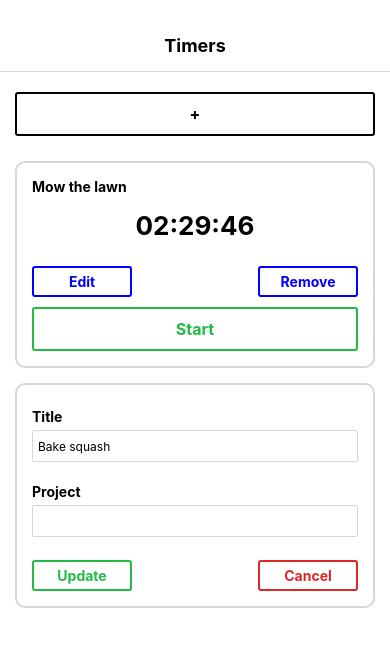
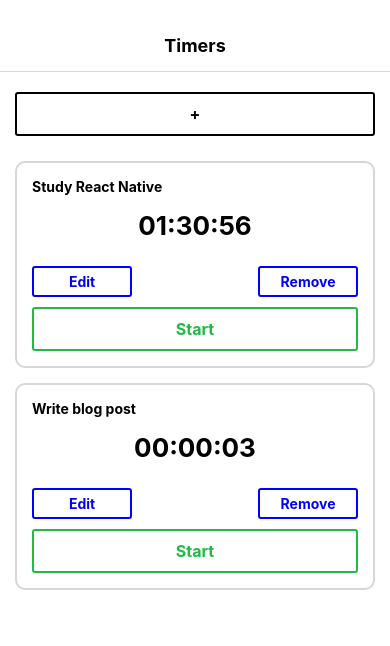
Before and after one commit to chrisjm/react-native-time-tracker, a React Native app: screen / in a window 390 px wide. Shown: the top 646 px of the page. Built offline with nearby package versions, Linux system fonts and the light colour scheme.

Commit message:
Add state to App.js

```diff
--- a/App.js
+++ b/App.js
@@ -1,31 +1,49 @@
 import React from 'react'
 import { StyleSheet, Text, ScrollView, View } from 'react-native'
+import uuidv4 from 'uuid/v4'
 import EditableTimer from './components/EditableTimer'
 import ToggleableTimerForm from './components/ToggleableTimerForm'
 
 export default class App extends React.Component {
+  state = {
+    timers: [
+      {
+        title: 'Study React Native',
+        project: 'Education',
+        id: uuidv4(),
+        elapsed: 5456009,
+        isRunning: true,
+      },
+      {
+        title: 'Write blog post',
+        project: 'Writing',
+        id: uuidv4(),
+        elapsed: 3246,
+        isRunning: false,
+      }
+    ]
+  }
+
   render() {
+    const { timers} = this.state
+
     return (
       <View style={styles.appContainer}>
         <View style={styles.titleContainer}>
           <Text style={styles.title}>Timers</Text>
         </View>
         <ScrollView style={styles.timerList}>
-          <ToggleableTimerForm isOpen={false}/>
-          <EditableTimer
-            id="1"
-            title="Mow the lawn"
-            projects="House Chores"
-            elapsed="8986300"
-            isRunning
-          />
-          <EditableTimer
-            id="2"
-            title="Bake squash"
-            projects="Kitchen Chores"
-            elapsed="3890985"
-            editFormOpen
-          />
+          <ToggleableTimerForm />
+          {timers.map(({ title, project, id, elapsed, isRunning }) => (
+            <EditableTimer
+              key={id}
+              id={id}
+              title={title}
+              projects={project}
+              elapsed={elapsed}
+              isRunning={isRunning}
+            />
+          ))}
         </ScrollView>
       </View>
     );
--- a/package.json
+++ b/package.json
@@ -3,8 +3,8 @@
   "version": "0.1.0",
   "private": true,
   "devDependencies": {
+    "jest-expo": "23.0.0",
     "react-native-scripts": "1.8.0",
-    "jest-expo": "23.0.0",
     "react-test-renderer": "16.0.0"
   },
   "main": "./node_modules/react-native-scripts/build/bin/crna-entry.js",
@@ -21,6 +21,7 @@
   "dependencies": {
     "expo": "^23.0.4",
     "react": "16.0.0",
-    "react-native": "0.50.3"
+    "react-native": "0.50.3",
+    "uuid": "^3.2.1"
   }
 }
```
Also changed, not shown: 1 other file (tests, documents, lock files or other folders).
